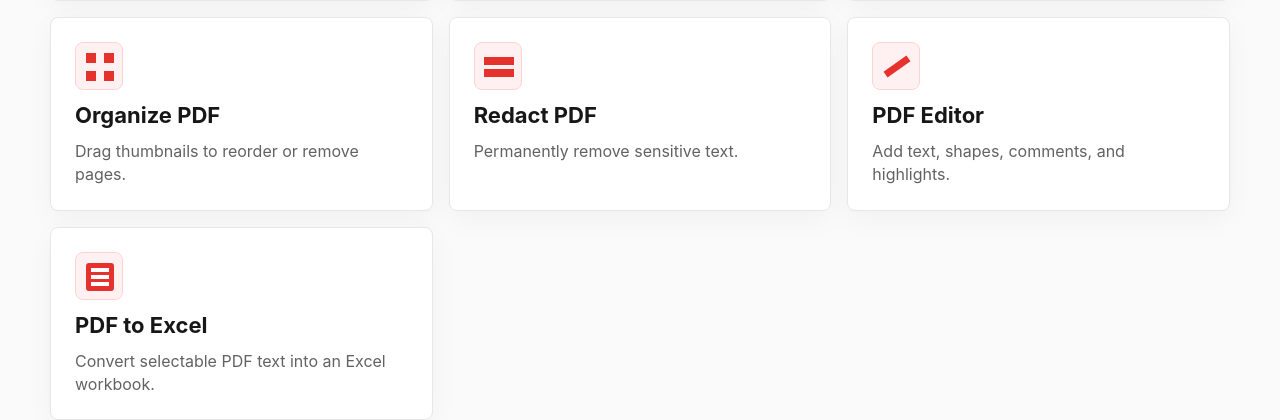
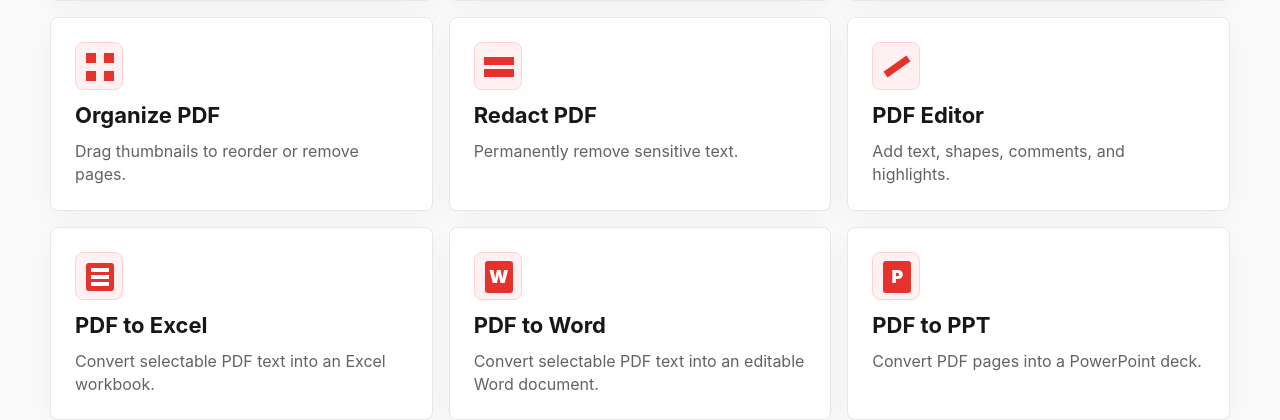
Before and after one commit to sujeetraj/we-love-pdf, a Flask app: page / in a window 1280 px wide. Shown: the part 628-1048 px from the top of the page. Run offline with Flask 3, Linux system fonts and the light colour scheme; some libraries are stand-ins or nearby versions.

Commit message:
Add PDF to Word and PPT conversion

```diff
--- a/app.py
+++ b/app.py
@@ -25,7 +25,7 @@ MAX_OCR_PAGES = int(os.environ.get("MAX_OCR_PAGES", "25"))
 MAX_OPERATION_SECONDS = int(os.environ.get("MAX_OPERATION_SECONDS", "120"))
 TEMP_ROOT = Path(os.environ.get("APP_TEMP_ROOT", tempfile.gettempdir())) / "we-love-pdf"
 ALLOWED_EXTENSIONS = {".pdf"}
-TOOLS = {"merge", "split", "compress", "organize", "redact", "edit", "excel"}
+TOOLS = {"merge", "split", "compress", "organize", "redact", "edit", "excel", "word", "ppt"}
 
 app = Flask(__name__)
 app.config["MAX_CONTENT_LENGTH"] = MAX_UPLOAD_MB * 1024 * 1024
@@ -761,6 +761,342 @@ def create_excel_from_refs(workdir: Path, refs: list[dict]) -> tuple[Path, str]:
     return out, f"converted-{original_stem}.xlsx"
 
 
+def selected_page_packages(workdir: Path, refs: list[dict]) -> tuple[str, list[dict]]:
+    first_path = find_document(workdir, str(refs[0].get("documentId", "")))
+    original_stem = original_upload_stem(first_path)
+    pages = []
+    for index, ref in enumerate(refs, start=1):
+        check_operation_budget()
+        document_id = str(ref.get("documentId", ""))
+        page_number = int(ref.get("page", 0))
+        path = find_document(workdir, document_id)
+        with fitz.open(path) as doc:
+            validate_pdf_page_limit(doc.page_count)
+            if page_number < 1 or page_number > doc.page_count:
+                abort(400, "Invalid page in preview")
+            page = doc[page_number - 1]
+            cells, columns = worksheet_cells_from_page(page)
+            pages.append(
+                {
+                    "name": f"Page {index}",
+                    "width": float(page.rect.width),
+                    "height": float(page.rect.height),
+                    "cells": cells,
+                    "column_count": max(len(columns), 1),
+                    "images": extract_page_images(doc, page),
+                }
+            )
+    return original_stem, pages
+
+
+def word_run_xml(text: str, style: int) -> str:
+    props = ""
+    if style in {1, 3}:
+        props += "<w:b/>"
+    if style in {2, 3}:
+        props += "<w:i/>"
+    if props:
+        props = f"<w:rPr>{props}</w:rPr>"
+    return f'<w:r>{props}<w:t xml:space="preserve">{escape(text)}</w:t></w:r>'
+
+
+def word_image_xml(rel_id: str, rect: fitz.Rect) -> str:
+    width = max(int(rect.width * 12700), 1)
+    height = max(int(rect.height * 12700), 1)
+    return (
+        "<w:p><w:r><w:drawing><wp:inline distT=\"0\" distB=\"0\" distL=\"0\" distR=\"0\" "
+        "xmlns:wp=\"http://schemas.openxmlformats.org/drawingml/2006/wordprocessingDrawing\">"
+        f'<wp:extent cx="{width}" cy="{height}"/>'
+        '<wp:docPr id="1" name="PDF image"/>'
+        '<a:graphic xmlns:a="http://schemas.openxmlformats.org/drawingml/2006/main">'
+        '<a:graphicData uri="http://schemas.openxmlformats.org/drawingml/2006/picture">'
+        '<pic:pic xmlns:pic="http://schemas.openxmlformats.org/drawingml/2006/picture">'
+        '<pic:nvPicPr><pic:cNvPr id="0" name="PDF image"/><pic:cNvPicPr/></pic:nvPicPr>'
+        f'<pic:blipFill><a:blip r:embed="{rel_id}"/><a:stretch><a:fillRect/></a:stretch></pic:blipFill>'
+        '<pic:spPr><a:xfrm><a:off x="0" y="0"/>'
+        f'<a:ext cx="{width}" cy="{height}"/></a:xfrm><a:prstGeom prst="rect"><a:avLst/></a:prstGeom></pic:spPr>'
+        "</pic:pic></a:graphicData></a:graphic></wp:inline></w:drawing></w:r></w:p>"
+    )
+
+
+def word_table_xml(rows: list[list[dict]]) -> str:
+    table_rows = []
+    for row in rows:
+        cells = []
+        sorted_cells = sorted(row, key=lambda item: int(item["col"]))
+        for cell in sorted_cells:
+            cells.append(f'<w:tc><w:p>{word_run_xml(str(cell["text"]), int(cell.get("style", 0)))}</w:p></w:tc>')
+        table_rows.append(f'<w:tr>{"".join(cells)}</w:tr>')
+    return (
+        '<w:tbl><w:tblPr><w:tblBorders>'
+        '<w:top w:val="single" w:sz="4" w:space="0" w:color="D9D9D9"/>'
+        '<w:left w:val="single" w:sz="4" w:space="0" w:color="D9D9D9"/>'
+        '<w:bottom w:val="single" w:sz="4" w:space="0" w:color="D9D9D9"/>'
+        '<w:right w:val="single" w:sz="4" w:space="0" w:color="D9D9D9"/>'
+        '<w:insideH w:val="single" w:sz="4" w:space="0" w:color="D9D9D9"/>'
+        '<w:insideV w:val="single" w:sz="4" w:space="0" w:color="D9D9D9"/>'
+        f'</w:tblBorders></w:tblPr>{"".join(table_rows)}</w:tbl>'
+    )
+
+
+def create_word_from_refs(workdir: Path, refs: list[dict]) -> tuple[Path, str]:
+    original_stem, pages = selected_page_packages(workdir, refs)
+    out = output_path(workdir, f"converted-{original_stem}.docx")
+    body_parts = []
+    rels = []
+    media_index = 1
+    for page_index, page in enumerate(pages, start=1):
+        if page_index > 1:
+            body_parts.append('<w:p><w:r><w:br w:type="page"/></w:r></w:p>')
+        body_parts.append(f'<w:p><w:r><w:rPr><w:b/></w:rPr><w:t>{escape(page["name"])}</w:t></w:r></w:p>')
+        body_parts.append(word_table_xml(page["cells"]))
+        for image in page["images"]:
+            rel_id = f"rIdImage{media_index}"
+            body_parts.append(word_image_xml(rel_id, image["rect"]))
+            rels.append(
+                f'<Relationship Id="{rel_id}" Type="http://schemas.openxmlformats.org/officeDocument/2006/relationships/image" Target="media/image{media_index}.{image["extension"]}"/>'
+            )
+            media_index += 1
+
+    document_xml = (
+        '<?xml version="1.0" encoding="UTF-8" standalone="yes"?>'
+        '<w:document xmlns:w="http://schemas.openxmlformats.org/wordprocessingml/2006/main" '
+        'xmlns:r="http://schemas.openxmlformats.org/officeDocument/2006/relationships">'
+        f'<w:body>{"".join(body_parts)}<w:sectPr><w:pgSz w:w="12240" w:h="15840"/><w:pgMar w:top="720" w:right="720" w:bottom="720" w:left="720"/></w:sectPr></w:body>'
+        "</w:document>"
+    )
+    content_types = (
+        '<?xml version="1.0" encoding="UTF-8" standalone="yes"?>'
+        '<Types xmlns="http://schemas.openxmlformats.org/package/2006/content-types">'
+        '<Default Extension="rels" ContentType="application/vnd.openxmlformats-package.relationships+xml"/>'
+        '<Default Extension="xml" ContentType="application/xml"/>'
+        '<Default Extension="png" ContentType="image/png"/>'
+        '<Override PartName="/word/document.xml" ContentType="application/vnd.openxmlformats-officedocument.wordprocessingml.document.main+xml"/>'
+        "</Types>"
+    )
+    root_rels = (
+        '<?xml version="1.0" encoding="UTF-8" standalone="yes"?>'
+        '<Relationships xmlns="http://schemas.openxmlformats.org/package/2006/relationships">'
+        '<Relationship Id="rId1" Type="http://schemas.openxmlformats.org/officeDocument/2006/relationships/officeDocument" Target="word/document.xml"/>'
+        "</Relationships>"
+    )
+    document_rels = (
+        '<?xml version="1.0" encoding="UTF-8" standalone="yes"?>'
+        '<Relationships xmlns="http://schemas.openxmlformats.org/package/2006/relationships">'
+        f'{"".join(rels)}</Relationships>'
+    )
+    with zipfile.ZipFile(out, "w", compression=zipfile.ZIP_DEFLATED) as archive:
+        archive.writestr("[Content_Types].xml", content_types)
+        archive.writestr("_rels/.rels", root_rels)
+        archive.writestr("word/document.xml", document_xml)
+        archive.writestr("word/_rels/document.xml.rels", document_rels)
+        media_index = 1
+        for page in pages:
+            for image in page["images"]:
+                archive.writestr(f"word/media/image{media_index}.{image['extension']}", image["bytes"])
+                media_index += 1
+    return out, f"converted-{original_stem}.docx"
+
+
+def ppt_text_body_xml(text: str, style: int) -> str:
+    attrs = ""
+    if style in {1, 3}:
+        attrs += ' b="1"'
+    if style in {2, 3}:
+        attrs += ' i="1"'
+    return (
+        "<p:txBody><a:bodyPr/><a:lstStyle/><a:p>"
+        f'<a:r><a:rPr lang="en-US" sz="1400"{attrs}/><a:t>{escape(text)}</a:t></a:r>'
+        "</a:p></p:txBody>"
+    )
+
+
+def ppt_text_shape_xml(shape_id: int, cell: dict, row_index: int, page: dict) -> str:
+    col = int(cell["col"]) - 1
+    x = int((col * 140 + 28) * 12700)
+    y = int((row_index * 24 + 36) * 12700)
+    width = int(130 * 12700)
+    height = int(22 * 12700)
+    return (
+        "<p:sp>"
+        f'<p:nvSpPr><p:cNvPr id="{shape_id}" name="PDF text"/><p:cNvSpPr txBox="1"/><p:nvPr/></p:nvSpPr>'
+        f'<p:spPr><a:xfrm><a:off x="{x}" y="{y}"/><a:ext cx="{width}" cy="{height}"/></a:xfrm><a:prstGeom prst="rect"><a:avLst/></a:prstGeom><a:noFill/><a:ln><a:noFill/></a:ln></p:spPr>'
+        f'{ppt_text_body_xml(str(cell["text"]), int(cell.get("style", 0)))}'
+        "</p:sp>"
+    )
+
+
+def ppt_image_shape_xml(shape_id: int, rel_id: str, image: dict) -> str:
+    rect = image["rect"]
+    return (
+        "<p:pic>"
+        f'<p:nvPicPr><p:cNvPr id="{shape_id}" name="PDF image"/><p:cNvPicPr/><p:nvPr/></p:nvPicPr>'
+        f'<p:blipFill><a:blip r:embed="{rel_id}"/><a:stretch><a:fillRect/></a:stretch></p:blipFill>'
+        f'<p:spPr><a:xfrm><a:off x="{int(rect.x0 * 12700)}" y="{int(rect.y0 * 12700)}"/><a:ext cx="{max(int(rect.width * 12700), 1)}" cy="{max(int(rect.height * 12700), 1)}"/></a:xfrm><a:prstGeom prst="rect"><a:avLst/></a:prstGeom></p:spPr>'
+        "</p:pic>"
+    )
+
+
+def ppt_slide_xml(page: dict, slide_index: int) -> str:
+    shapes = [
+        '<p:nvGrpSpPr><p:cNvPr id="1" name=""/><p:cNvGrpSpPr/><p:nvPr/></p:nvGrpSpPr>'
+        '<p:grpSpPr><a:xfrm><a:off x="0" y="0"/><a:ext cx="0" cy="0"/><a:chOff x="0" y="0"/><a:chExt cx="0" cy="0"/></a:xfrm></p:grpSpPr>'
+    ]
+    shape_id = 2
+    for row_index, row in enumerate(page["cells"], start=1):
+        for cell in sorted(row, key=lambda item: int(item["col"])):
+            shapes.append(ppt_text_shape_xml(shape_id, cell, row_index, page))
+            shape_id += 1
+    for image_index, image in enumerate(page["images"], start=1):
+        shapes.append(ppt_image_shape_xml(shape_id, f"rIdImage{image_index}", image))
+        shape_id += 1
+    return (
+        '<?xml version="1.0" encoding="UTF-8" standalone="yes"?>'
+        '<p:sld xmlns:a="http://schemas.openxmlformats.org/drawingml/2006/main" '
+        'xmlns:r="http://schemas.openxmlformats.org/officeDocument/2006/relationships" '
+        'xmlns:p="http://schemas.openxmlformats.org/presentationml/2006/main">'
+        f'<p:cSld name="Page {slide_index}"><p:spTree>{"".join(shapes)}</p:spTree></p:cSld><p:clrMapOvr><a:masterClrMapping/></p:clrMapOvr>'
+        "</p:sld>"
+    )
+
+
+def ppt_slide_rels_xml(images: list[dict], first_media_index: int) -> str:
+    rels = [
+        '<Relationship Id="rIdLayout" Type="http://schemas.openxmlformats.org/officeDocument/2006/relationships/slideLayout" Target="../slideLayouts/slideLayout1.xml"/>'
+    ]
+    for index, image in enumerate(images, start=1):
+        media_index = first_media_index + index - 1
+        rels.append(
+            f'<Relationship Id="rIdImage{index}" Type="http://schemas.openxmlformats.org/officeDocument/2006/relationships/image" Target="../media/image{media_index}.{image["extension"]}"/>'
+        )
+    return (
+        '<?xml version="1.0" encoding="UTF-8" standalone="yes"?>'
+        '<Relationships xmlns="http://schemas.openxmlformats.org/package/2006/relationships">'
+        f'{"".join(rels)}</Relationships>'
+    )
+
+
+def ppt_slide_master_xml() -> str:
+    return (
+        '<?xml version="1.0" encoding="UTF-8" standalone="yes"?>'
+        '<p:sldMaster xmlns:a="http://schemas.openxmlformats.org/drawingml/2006/main" '
+        'xmlns:r="http://schemas.openxmlformats.org/officeDocument/2006/relationships" '
+        'xmlns:p="http://schemas.openxmlformats.org/presentationml/2006/main">'
+        '<p:cSld><p:spTree>'
+        '<p:nvGrpSpPr><p:cNvPr id="1" name=""/><p:cNvGrpSpPr/><p:nvPr/></p:nvGrpSpPr>'
+        '<p:grpSpPr><a:xfrm><a:off x="0" y="0"/><a:ext cx="0" cy="0"/><a:chOff x="0" y="0"/><a:chExt cx="0" cy="0"/></a:xfrm></p:grpSpPr>'
+        '</p:spTree></p:cSld>'
+        '<p:clrMap bg1="lt1" tx1="dk1" bg2="lt2" tx2="dk2" accent1="accent1" accent2="accent2" accent3="accent3" accent4="accent4" accent5="accent5" accent6="accent6" hlink="hlink" folHlink="folHlink"/>'
+        '<p:sldLayoutIdLst><p:sldLayoutId id="2147483649" r:id="rIdLayout1"/></p:sldLayoutIdLst>'
+        '<p:txStyles><p:titleStyle/><p:bodyStyle/><p:otherStyle/></p:txStyles>'
+        "</p:sldMaster>"
+    )
+
+
+def ppt_slide_master_rels_xml() -> str:
+    return (
+        '<?xml version="1.0" encoding="UTF-8" standalone="yes"?>'
+        '<Relationships xmlns="http://schemas.openxmlformats.org/package/2006/relationships">'
+        '<Relationship Id="rIdLayout1" Type="http://schemas.openxmlformats.org/officeDocument/2006/relationships/slideLayout" Target="../slideLayouts/slideLayout1.xml"/>'
+        '<Relationship Id="rIdTheme1" Type="http://schemas.openxmlformats.org/officeDocument/2006/relationships/theme" Target="../theme/theme1.xml"/>'
+        "</Relationships>"
+    )
+
+
+def ppt_slide_layout_xml() -> str:
+    return (
+        '<?xml version="1.0" encoding="UTF-8" standalone="yes"?>'
+        '<p:sldLayout xmlns:a="http://schemas.openxmlformats.org/drawingml/2006/main" '
+        'xmlns:r="http://schemas.openxmlformats.org/officeDocument/2006/relationships" '
+        'xmlns:p="http://schemas.openxmlformats.org/presentationml/2006/main" type="blank" preserve="1">'
+        '<p:cSld name="Blank"><p:spTree>'
+        '<p:nvGrpSpPr><p:cNvPr id="1" name=""/><p:cNvGrpSpPr/><p:nvPr/></p:nvGrpSpPr>'
+        '<p:grpSpPr><a:xfrm><a:off x="0" y="0"/><a:ext cx="0" cy="0"/><a:chOff x="0" y="0"/><a:chExt cx="0" cy="0"/></a:xfrm></p:grpSpPr>'
+        '</p:spTree></p:cSld><p:clrMapOvr><a:masterClrMapping/></p:clrMapOvr>'
+        "</p:sldLayout>"
+    )
+
+
+def ppt_slide_layout_rels_xml() -> str:
+    return (
+        '<?xml version="1.0" encoding="UTF-8" standalone="yes"?>'
+        '<Relationships xmlns="http://schemas.openxmlformats.org/package/2006/relationships">'
+        '<Relationship Id="rIdMaster1" Type="http://schemas.openxmlformats.org/officeDocument/2006/relationships/slideMaster" Target="../slideMasters/slideMaster1.xml"/>'
+        "</Relationships>"
+    )
+
+
+def ppt_theme_xml() -> str:
+    return (
+        '<?xml version="1.0" encoding="UTF-8" standalone="yes"?>'
+        '<a:theme xmlns:a="http://schemas.openxmlformats.org/drawingml/2006/main" name="We Love PDF">'
+        '<a:themeElements><a:clrScheme name="Office">'
+        '<a:dk1><a:sysClr val="windowText" lastClr="000000"/></a:dk1><a:lt1><a:sysClr val="window" lastClr="FFFFFF"/></a:lt1>'
+        '<a:dk2><a:srgbClr val="1F1F1F"/></a:dk2><a:lt2><a:srgbClr val="F7F7F8"/></a:lt2>'
+        '<a:accent1><a:srgbClr val="E5322D"/></a:accent1><a:accent2><a:srgbClr val="2458D3"/></a:accent2>'
+        '<a:accent3><a:srgbClr val="626262"/></a:accent3><a:accent4><a:srgbClr val="FFFFFF"/></a:accent4>'
+        '<a:accent5><a:srgbClr val="B91D18"/></a:accent5><a:accent6><a:srgbClr val="171717"/></a:accent6>'
+        '<a:hlink><a:srgbClr val="2458D3"/></a:hlink><a:folHlink><a:srgbClr val="5A3E8C"/></a:folHlink>'
+        '</a:clrScheme><a:fontScheme name="Office"><a:majorFont><a:latin typeface="Calibri"/></a:majorFont><a:minorFont><a:latin typeface="Calibri"/></a:minorFont></a:fontScheme><a:fmtScheme name="Office"><a:fillStyleLst><a:solidFill><a:schemeClr val="phClr"/></a:solidFill></a:fillStyleLst><a:lnStyleLst><a:ln w="6350"><a:solidFill><a:schemeClr val="phClr"/></a:solidFill></a:ln></a:lnStyleLst><a:effectStyleLst><a:effectStyle><a:effectLst/></a:effectStyle></a:effectStyleLst><a:bgFillStyleLst><a:solidFill><a:schemeClr val="phClr"/></a:solidFill></a:bgFillStyleLst></a:fmtScheme></a:themeElements>'
+        '<a:objectDefaults/><a:extraClrSchemeLst/>'
+        "</a:theme>"
+    )
+
+
+def create_ppt_from_refs(workdir: Path, refs: list[dict]) -> tuple[Path, str]:
+    from pptx import Presentation
+    from pptx.dml.color import RGBColor
+    from pptx.util import Emu, Pt
+
+    original_stem, pages = selected_page_packages(workdir, refs)
+    out = output_path(workdir, f"converted-{original_stem}.pptx")
+    deck = Presentation()
+    deck.slide_width = Emu(10058400)
+    deck.slide_height = Emu(7543800)
+    blank_layout = deck.slide_layouts[6]
+    if len(deck.slides) == 1 and not deck.slides[0].shapes:
+        deck.slides._sldIdLst.remove(deck.slides._sldIdLst[0])
+
+    for page in pages:
+        slide = deck.slides.add_slide(blank_layout)
+        scale = min(float(deck.slide_width) / page["width"], float(deck.slide_height) / page["height"])
+
+        for row_index, row in enumerate(page["cells"], start=1):
+            for cell in sorted(row, key=lambda item: int(item["col"])):
+                left = Emu(int(((int(cell["col"]) - 1) * 140 + 24) * 12700))
+                top = Emu(int((row_index * 24 + 32) * 12700))
+                width = Emu(int(128 * 12700))
+                height = Emu(int(22 * 12700))
+                box = slide.shapes.add_textbox(left, top, width, height)
+                frame = box.text_frame
+                frame.margin_left = 0
+                frame.margin_right = 0
+                frame.margin_top = 0
+                frame.margin_bottom = 0
+                paragraph = frame.paragraphs[0]
+                run = paragraph.add_run()
+                run.text = str(cell["text"])
+                run.font.size = Pt(12)
+                run.font.name = "Calibri"
+                run.font.color.rgb = RGBColor(0, 0, 0)
+                style = int(cell.get("style", 0))
+                run.font.bold = style in {1, 3}
+                run.font.italic = style in {2, 3}
+
+        for image in page["images"]:
+            rect = image["rect"]
+            slide.shapes.add_picture(
+                io.BytesIO(image["bytes"]),
+                Emu(int(rect.x0 * scale)),
+                Emu(int(rect.y0 * scale)),
+                width=Emu(max(int(rect.width * scale), 1)),
+                height=Emu(max(int(rect.height * scale), 1)),
+            )
+
+    deck.save(out)
+    return out, f"converted-{original_stem}.pptx"
+
+
 def document_from_range(workdir: Path, document_id: str, start: int, end: int) -> fitz.Document:
     path = find_document(workdir, document_id)
     result = fitz.open()
@@ -1026,6 +1362,24 @@ def generate_from_preview(tool: str):
             "application/vnd.openxmlformats-officedocument.spreadsheetml.sheet",
         )
 
+    if tool == "word":
+        out, download_name = create_word_from_refs(workdir, refs)
+        logger.info("generate.output tool=%s session=%s pages=%s", tool, log_session_id(sid), len(refs))
+        return send_download(
+            out,
+            download_name,
+            "application/vnd.openxmlformats-officedocument.wordprocessingml.document",
+        )
+
+    if tool == "ppt":
+        out, download_name = create_ppt_from_refs(workdir, refs)
+        logger.info("generate.output tool=%s session=%s pages=%s", tool, log_session_id(sid), len(refs))
+        return send_download(
+            out,
+            download_name,
+            "application/vnd.openxmlformats-officedocument.presentationml.presentation",
+        )
+
     result = document_from_refs(workdir, refs)
 
     if tool == "redact":
--- a/requirements.txt
+++ b/requirements.txt
@@ -1,3 +1,4 @@
 Flask==3.1.3
 PyMuPDF==1.27.2.3
 gunicorn==25.3.0
+python-pptx==1.0.2
--- a/static/app.js
+++ b/static/app.js
@@ -41,6 +41,18 @@ const toolConfig = {
     hint: "Choose one PDF. Each selected page becomes one Excel sheet.",
     output: "we-love-pdf-excel.xlsx",
   },
+  word: {
+    title: "PDF to Word",
+    description: "Upload a PDF, preview the pages, remove anything unnecessary, then generate a Word document.",
+    hint: "Choose one PDF. Selected pages are converted into an editable Word document.",
+    output: "we-love-pdf-word.docx",
+  },
+  ppt: {
+    title: "PDF to PPT",
+    description: "Upload a PDF, preview the pages, remove anything unnecessary, then generate a PowerPoint deck.",
+    hint: "Choose one PDF. Each selected page becomes one slide.",
+    output: "we-love-pdf-ppt.pptx",
+  },
 };
 
 const state = {
@@ -263,6 +275,11 @@ function renderDocument(documentData, fileName) {
     return;
   }
 
+  if (state.activeTool === "word" || state.activeTool === "ppt") {
+    initializePageCardPreview(documentData, state.activeTool);
+    return;
+  }
+
   documentData.pages.forEach((page) => {
     const card = document.createElement("article");
     card.className = "thumb";
@@ -328,6 +345,10 @@ async function uploadFiles(files) {
       ? "Preview ready. Drag files into the merge order, then generate."
     : state.activeTool === "excel"
       ? "Preview ready. Remove pages you do not need, then generate the Excel workbook."
+    : state.activeTool === "word"
+      ? "Preview ready. Remove pages you do not need, then generate the Word document."
+    : state.activeTool === "ppt"
+      ? "Preview ready. Remove pages you do not need, then generate the PowerPoint deck."
     : "Preview ready. Drag pages into order, remove unwanted pages, then generate.";
   setStatus(message);
 }
@@ -341,7 +362,7 @@ function selectedPages() {
     const doc = firstDocument();
     return doc ? doc.pages.map((page) => ({ documentId: doc.documentId, page: page.page })) : [];
   }
-  return Array.from(previewGrid.querySelectorAll(".thumb, .split-card, .compress-card, .edit-card, .excel-card")).map((thumb) => ({
+  return Array.from(previewGrid.querySelectorAll(".thumb, .split-card, .compress-card, .edit-card, .excel-card, .word-card, .ppt-card")).map((thumb) => ({
     documentId: thumb.dataset.documentId,
     page: Number(thumb.dataset.page),
   }));
@@ -1567,7 +1588,7 @@ function setupToolPage() {
   document.querySelector(".preview-workspace")?.classList.toggle("edit-workspace", state.activeTool === "edit");
   previewGrid?.classList.toggle("redact-grid", state.activeTool === "redact");
   previewGrid?.classList.toggle("edit-grid", state.activeTool === "edit");
-  previewGrid?.classList.toggle("organize-grid", state.activeTool === "organize" || state.activeTool === "merge" || state.activeTool === "split" || state.activeTool === "compress" || state.activeTool === "excel");
+  previewGrid?.classList.toggle("organize-grid", state.activeTool === "organize" || state.activeTool === "merge" || state.activeTool === "split" || state.activeTool === "compress" || state.activeTool === "excel" || state.activeTool === "word" || state.activeTool === "ppt");
   document.getElementById("uploadedFilesPanel").hidden = state.documents.length === 0;
   document.getElementById("toolTitle").textContent = config.title;
   document.getElementById("toolDescription").textContent = config.description;
@@ -1585,6 +1606,10 @@ function setupToolPage() {
         ? "Organize pages before generating"
       : state.activeTool === "excel"
         ? "Select pages for Excel conversion"
+      : state.activeTool === "word"
+        ? "Select pages for Word conversion"
+      : state.activeTool === "ppt"
+        ? "Select pages for PowerPoint conversion"
       : "Arrange pages before generating";
   document.getElementById("previewEmptyText").textContent = state.activeTool === "merge"
     ? "Then drag files into merge order, remove unwanted files, and click Generate."
@@ -1598,6 +1623,10 @@ function setupToolPage() {
         ? "Then drag pages, remove pages, rotate pages, add blank pages, and click Generate."
       : state.activeTool === "excel"
         ? "Then remove pages you do not need and click Generate to download an Excel workbook."
+      : state.activeTool === "word"
+        ? "Then remove pages you do not need and click Generate to download a Word document."
+      : state.activeTool === "ppt"
+        ? "Then remove pages you do not need and click Generate to download a PowerPoint deck."
       : "Then drag pages into order, remove unwanted pages, and click Generate.";
 
   document.querySelectorAll(".tool-options > *").forEach((option) => {
--- a/static/styles.css
+++ b/static/styles.css
@@ -274,6 +274,43 @@ textarea {
   box-shadow: 0 -7px #fff, 0 7px #fff;
 }
 
+.word::before,
+.ppt::before {
+  width: 28px;
+  height: 32px;
+  left: 10px;
+  top: 8px;
+  border-radius: 3px;
+}
+
+.word::after {
+  content: "W";
+  display: grid;
+  place-items: center;
+  width: 28px;
+  height: 32px;
+  left: 10px;
+  top: 8px;
+  background: transparent;
+  color: #fff;
+  font-size: 18px;
+  font-weight: 900;
+}
+
+.ppt::after {
+  content: "P";
+  display: grid;
+  place-items: center;
+  width: 28px;
+  height: 32px;
+  left: 10px;
+  top: 8px;
+  background: transparent;
+  color: #fff;
+  font-size: 18px;
+  font-weight: 900;
+}
+
 .tool-view {
   padding: 24px;
 }
--- a/templates/index.html
+++ b/templates/index.html
@@ -71,6 +71,16 @@
               <span class="tool-icon excel"></span>
               <strong>PDF to Excel</strong>
               <span>Convert selectable PDF text into an Excel workbook.</span>
+            </a>
+            <a class="tool-card" href="/tool/word" data-category="convert">
+              <span class="tool-icon word"></span>
+              <strong>PDF to Word</strong>
+              <span>Convert selectable PDF text into an editable Word document.</span>
+            </a>
+            <a class="tool-card" href="/tool/ppt" data-category="convert">
+              <span class="tool-icon ppt"></span>
+              <strong>PDF to PPT</strong>
+              <span>Convert PDF pages into a PowerPoint deck.</span>
             </a>
           </div>
         </section>
```
Also changed, not shown: tests/smoke_test.py (+37 -0 lines).
